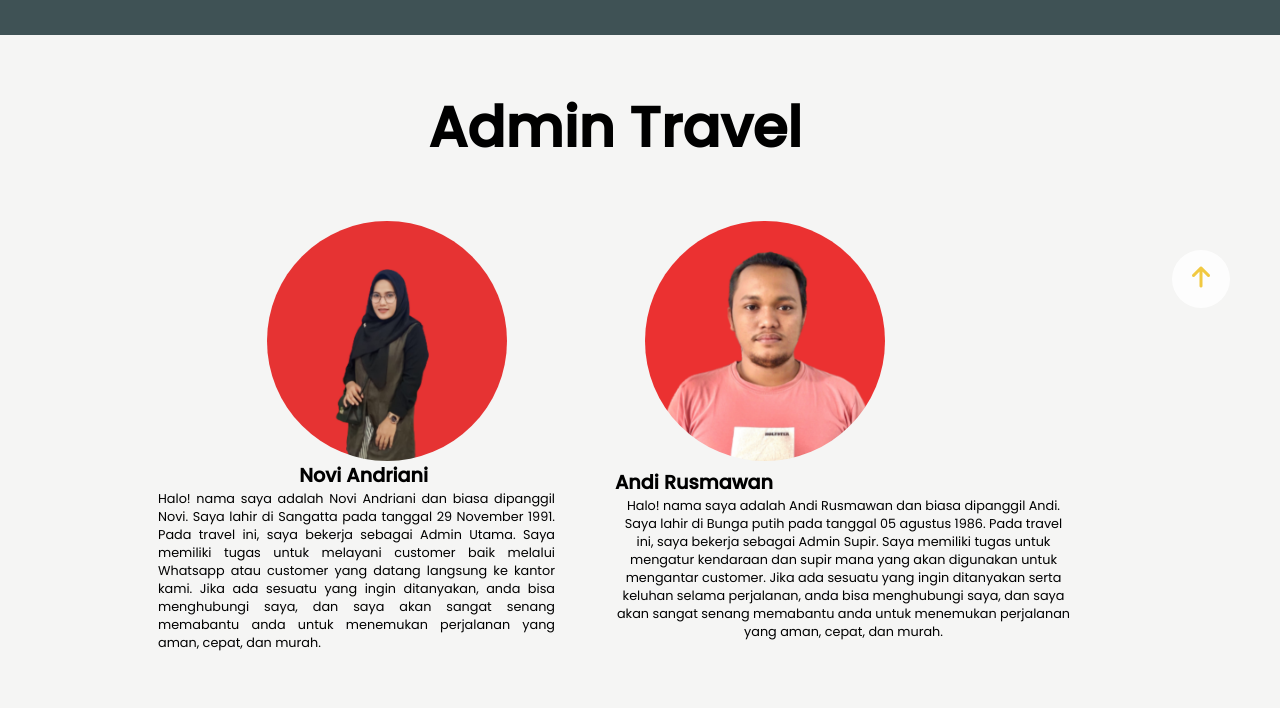
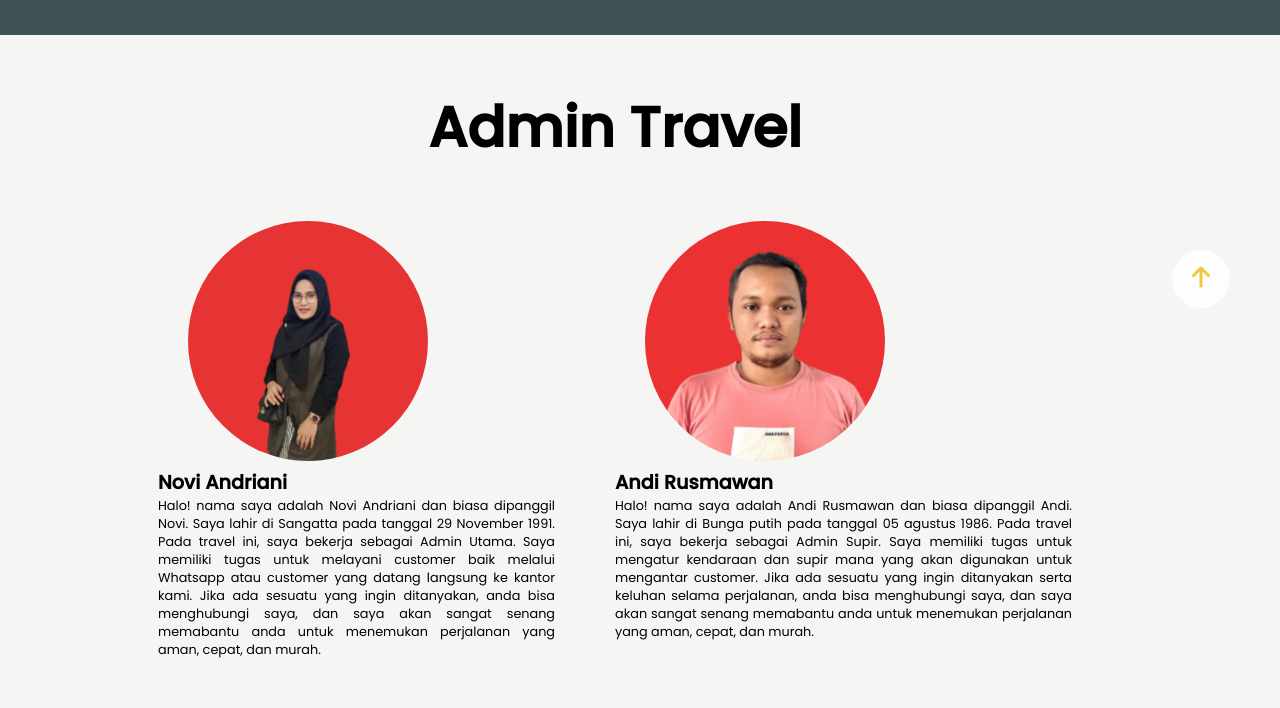
Before and after one commit to Julbraner/Tubes-Pemstruk, a plain HTML site: page index.html in a window 1280 px wide. Shown: the part 652-1360 px from the top of the page. Drawn offline with nearby package versions, Linux system fonts and the light colour scheme.

Commit message:
Update style.css

```diff
--- a/style.css
+++ b/style.css
@@ -151,24 +151,20 @@ span {
 .about {
   display: flex;
   flex-direction: row;
-  justify-content: center;
-  align-items: center;
   background: rgb(245, 245, 244);
 }
 
-.aboutpic {
+.aboutpic{
   display: grid;
   padding: 0px 80px;
   grid-template-columns: repeat(auto-fit, minmax(250px, 1fr));
-  justify-content: center;
   padding-left: 30px;
 }
-
 .about .content-about h1 {
   font-size: 350%;
   padding-bottom: 5%;
   padding-right: 50px;
-  color: #000000;
+  color:#000000;
   text-align: center;
 }
 
@@ -177,29 +173,22 @@ span {
   padding-right: 10%;
 }
 
-.aboutvero {
-  display: flex;
-  flex-direction: column;
-  align-items: center;
-}
-
-.aboutvero img,
-.aboutsyfa img {
+.aboutvero img, .aboutsyfa img{
   width: 300px;
   border-radius: 50%;
   padding-right: 30px;
   padding-left: 30px;
 }
 
-.aboutvero p {
+.aboutvero p{
   text-align: justify;
   padding-right: 60px;
   font-size: 0.8rem;
   padding-bottom: 20%;
 }
 
-.aboutsyfa p {
-  text-align: center;
+.aboutsyfa p{
+  text-align: justify;
   font-size: 0.8rem;
 }
 /* ABOUT END */
```
